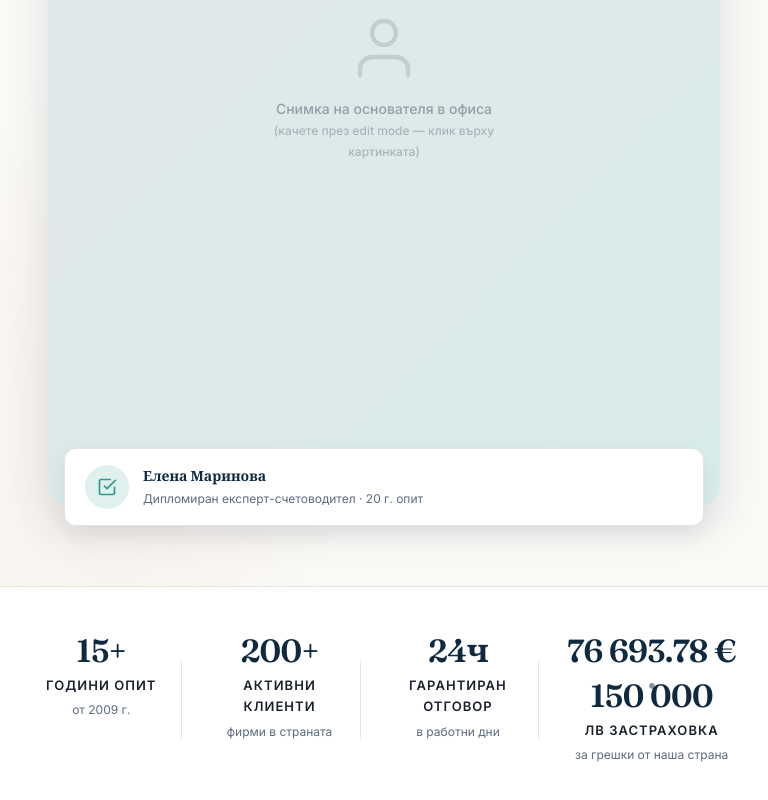
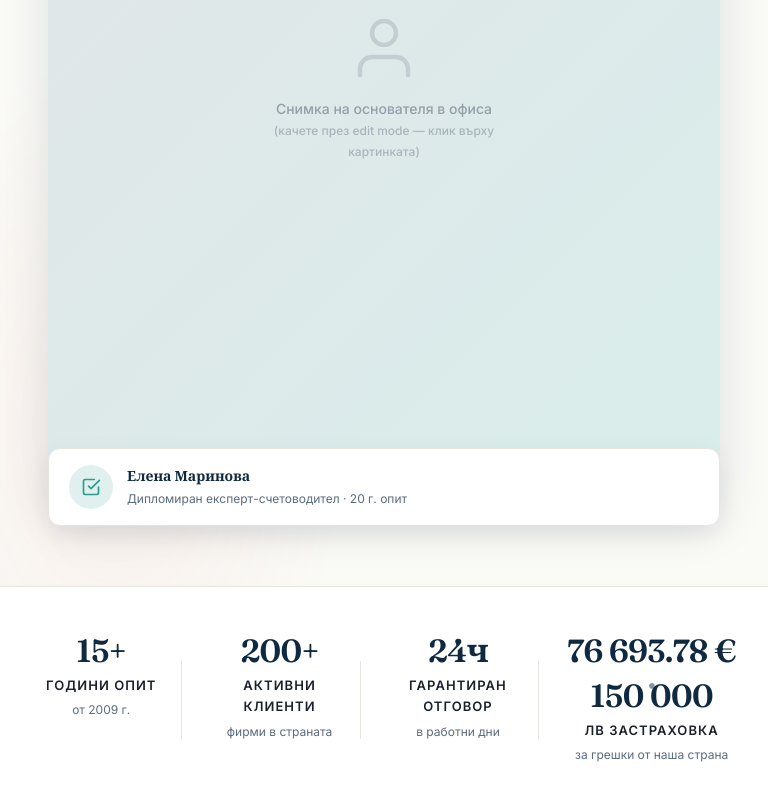
Before and after one commit to frivolous-b/project-accounting, a plain HTML site: page index.html in a window 768 px wide. Shown: the part 1076-1876 px from the top of the page. Drawn offline with Linux system fonts and the light colour scheme.

Commit message:
v3.3.4: Final hero overflow fix on 360px viewport
- Hero title: remove global padding-right, apply only at ≥768px
- Container: tighter 16px padding on tiny screens (<480px)
- Hero visual: padding instead of margin (badge positioning fix)
- Hero portrait: overflow:visible allows badge to render in padding

Co-Authored-By: Claude Opus 4.7 (1M context) <noreply@anthropic.com>

```diff
--- a/index.html
+++ b/index.html
@@ -250,7 +250,8 @@ button { font-family: inherit; cursor: pointer; border: none; background: none;
 }
 
 /* ════════════ LAYOUT ════════════ */
-.container { max-width: 1200px; margin: 0 auto; padding: 0 20px; }
+.container { max-width: 1200px; margin: 0 auto; padding: 0 16px; }
+@media (min-width: 480px) { .container { padding: 0 20px; } }
 @media (min-width: 768px) { .container { padding: 0 32px; } }
 .section { padding: 80px 0; }
 @media (min-width: 1024px) { .section { padding: 112px 0; } }
@@ -430,8 +431,9 @@ button { font-family: inherit; cursor: pointer; border: none; background: none;
   word-break: keep-all;
   overflow-wrap: break-word;
   hyphens: auto;
-  padding-right: 24px;
-  padding-left: 4px;
+}
+@media (min-width: 768px) {
+  .hero-title { padding-right: 24px; }
 }
 .hero-title .accent {
   font-style: italic;
@@ -1993,15 +1995,21 @@ body.edit-mode [data-edit-image]:hover::after { opacity: 1; }
    MOBILE OVERFLOW FIXES (v3.3.1 + v3.3.3) — Galaxy S20 FE 360px
    ════════════════════════════════════════════════════════════════ */
 @media (max-width: 768px) {
-  /* v3.3.3 — Hero визуал и founder badge не достигат до ръба */
+  /* v3.3.4 — padding вместо margin: badge остава в видимата зона */
   .hero-visual {
-    margin-left: 16px;
-    margin-right: 16px;
-    max-width: calc(100% - 32px);
+    max-width: 100%;
+    margin: 0;
+    padding: 0 16px;
+    box-sizing: border-box;
+  }
+  .hero-portrait {
+    overflow: visible;
   }
   .hero-founder-badge {
     /* Запазваме left:50% + translateX(-50%) центриране (вече зададено) */
     max-width: calc(100% - 32px);
+    left: 50%;
+    transform: translateX(-50%);
   }
   .hero-founder-text span {
     font-size: 12px;
```
